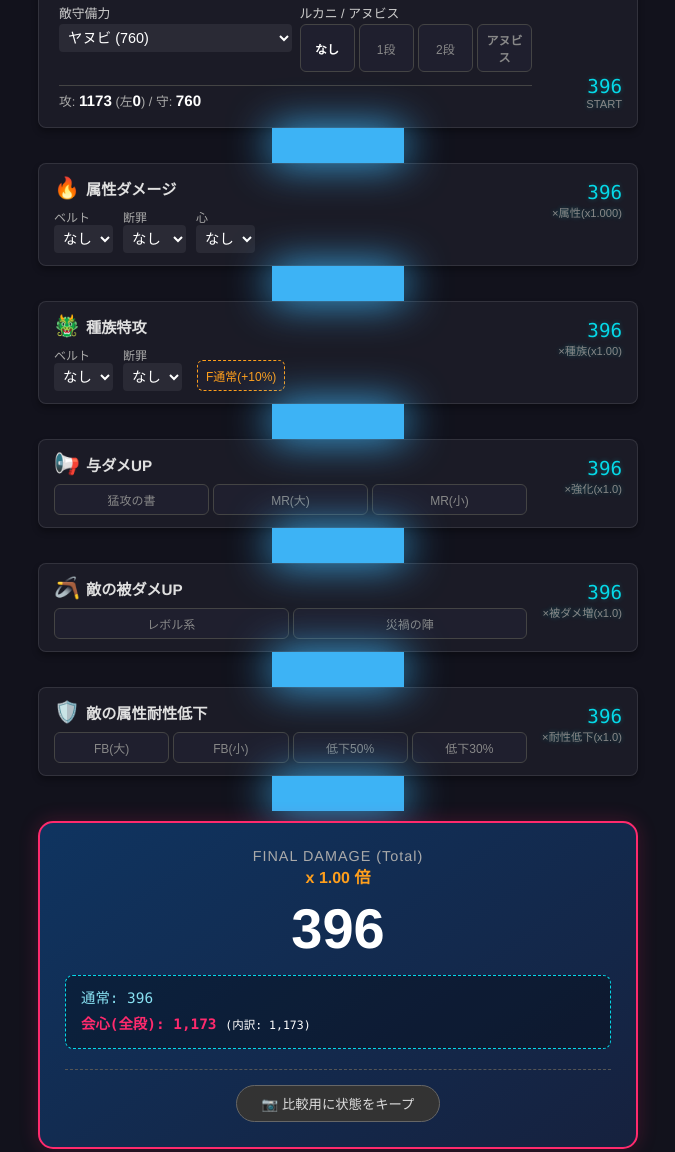
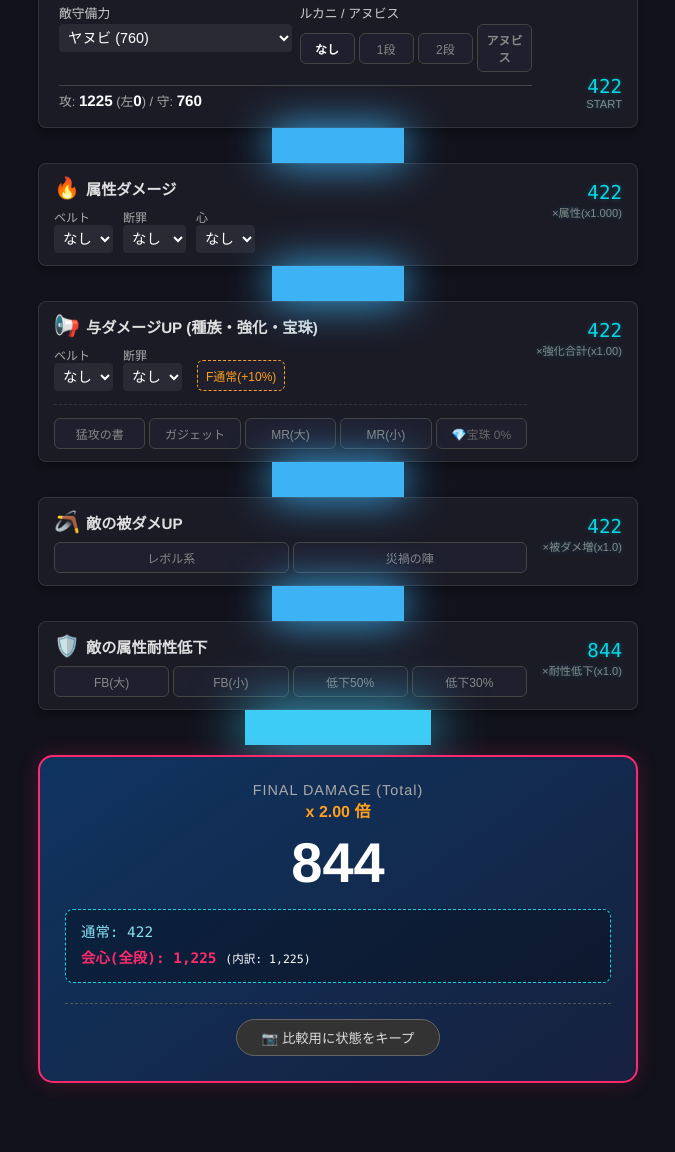
Before and after one commit to urabeevent-jpg/dmg_calc, a plain HTML site: page index.html in a window 1280 px wide. Shown: the part 257-1409 px from the top of the page, without its empty margins (302-977 px from the left). Drawn offline with Linux system fonts and the light colour scheme.

Commit message:
index.html

```diff
--- a/index.html
+++ b/index.html
@@ -3,7 +3,7 @@
 <head>
     <meta charset="UTF-8">
     <meta name="viewport" content="width=device-width, initial-scale=1.0">
-    <title>DQX 防衛用ダメージ計算機 v19</title>
+    <title>DQX 防衛用ダメージ計算機</title>
     <style>
         body {
             font-family: "Helvetica Neue", Arial, sans-serif;
@@ -14,7 +14,7 @@
             display: flex;
             flex-direction: column;
             align-items: center;
-            padding-bottom: 80px; /* ワイプ用スペース確保 */
+            padding-bottom: 80px;
         }
 
         h1 { margin-bottom: 20px; font-size: 1.5rem; color: #ff2a6d; text-shadow: 0 0 10px rgba(255, 42, 109, 0.5); }
@@ -155,7 +155,7 @@
         .calc-display span { color: #fff; font-weight: bold; font-size: 0.95rem; }
 
         /* トグルボタン */
-        .toggle-group { display: flex; gap: 4px; flex-wrap: wrap;}
+        .toggle-group { display: flex; gap: 4px; flex-wrap: wrap; align-items: center;}
         button.toggle-btn {
             padding: 6px 8px; border: 1px solid #444; background: #1f1f2e;
             color: #888; cursor: pointer; border-radius: 6px; font-size: 0.75rem;
@@ -163,6 +163,16 @@
         }
         button.toggle-btn:hover { background: #2f2f3e; }
         button.toggle-btn.active { color: white; font-weight: bold; }
+
+        .orb-badge {
+            padding: 6px 8px; border: 1px solid #444; background: #1f1f2e;
+            color: #666; border-radius: 6px; font-size: 0.75rem;
+            flex: 1; min-width: 60px; text-align: center;
+            pointer-events: none;
+        }
+        .orb-badge.active {
+            border-color: #00e676; color: #00e676; background: rgba(0, 230, 118, 0.1); font-weight: bold;
+        }
 
         button.toggle-btn.group-dmg.active { background: #ff2a6d; border-color: #ff2a6d; box-shadow: 0 0 8px rgba(255, 42, 109, 0.6); }
         button.toggle-btn.group-mr.active { background: #05d9e8; color: #000; border-color: #05d9e8; box-shadow: 0 0 8px rgba(5, 217, 232, 0.6); }
@@ -175,10 +185,12 @@
             background: linear-gradient(135deg, #ffd700, #ff8c00);
             color: #000; border-color: #ffd700; box-shadow: 0 0 10px #ffd700;
         }
+        button.toggle-btn[data-val="1.0"].group-dmg.active {
+            background: #ff5e00; border-color: #ff5e00; box-shadow: 0 0 10px #ff5e00;
+        }
         button.toggle-btn.btn-force-norm { border: 1px dashed #ff9f1c; color:#ff9f1c; flex:none; width: auto;}
         button.toggle-btn.btn-force-norm.active { background: #ff9f1c; color: #000; border-color: #ff9f1c; }
 
-        /* 追従ワイプ (Floating Wipe) */
         .floating-wipe {
             position: fixed;
             bottom: 20px;
@@ -191,17 +203,17 @@
             z-index: 1000;
             box-shadow: 0 5px 20px rgba(0,0,0,0.6);
             transition: opacity 0.3s, transform 0.3s;
-            /* 重要：クリックを透過させる */
             pointer-events: none;
             min-width: 120px;
         }
-        /* 隠すクラス */
         .floating-wipe.hidden {
             opacity: 0;
             transform: translateY(20px);
         }
         .wipe-label { font-size: 0.7rem; color: #aaa; margin-bottom: -3px;}
         .wipe-value { font-size: 1.6rem; font-weight: bold; color: #fff; font-family: "Consolas", monospace; }
+
+        .separator { width: 100%; border-bottom: 1px dashed rgba(255,255,255,0.1); margin: 5px 0; }
 
     </style>
 </head>
@@ -225,18 +237,15 @@
                 <div class="settings-grid">
                     <div class="settings-item">
                         <span>職業</span>
-                        <select id="calcJob" onchange="updateOptions()">
-                            </select>
+                        <select id="calcJob" onchange="updateOptions()"></select>
                     </div>
                     <div class="settings-item">
                         <span>武器</span>
-                        <select id="calcWeapon" onchange="updateOptions()">
-                            </select>
+                        <select id="calcWeapon" onchange="updateOptions()"></select>
                     </div>
                     <div class="settings-item">
                         <span>特技</span>
-                        <select id="calcSkillSelect" onchange="calcBaseDamage()">
-                            </select>
+                        <select id="calcSkillSelect" onchange="calcBaseDamage()"></select>
                     </div>
                     <div class="settings-item">
                         <span>バイキルト</span>
@@ -253,7 +262,7 @@
                         <span>ルカニ / アヌビス</span>
                         <div class="toggle-group">
                             <button class="toggle-btn active" data-lukani="1.0" onclick="setLukani(this)">なし</button>
-                            <button class="toggle-btn" data-lukani="0.8" onclick="setLukani(this)">1段</button>
+                            <button class="toggle-btn" data-lukani="0.7" onclick="setLukani(this)">1段</button>
                             <button class="toggle-btn" data-lukani="0.6" onclick="setLukani(this)">2段</button>
                             <button class="toggle-btn" data-lukani="0.0" onclick="setLukani(this)" style="font-weight:bold;">アヌビス</button>
                         </div>
@@ -325,7 +334,8 @@
 
         <div class="step-section">
             <div class="step-left">
-                <div class="step-label"><span class="step-icon">🐲</span> 種族特攻</div>
+                <div class="step-label"><span class="step-icon">📢</span> 与ダメージUP (種族・強化・宝珠)</div>
+
                 <div class="input-group">
                     <div class="input-item">
                         <span>ベルト</span>
@@ -358,25 +368,23 @@
                         <button class="toggle-btn btn-force-norm" id="btnForceNorm" onclick="toggleBtn(this)">F通常(+10%)</button>
                     </div>
                 </div>
+
+                <div class="separator"></div>
+
+                <div class="toggle-group">
+                    <button class="toggle-btn group-dmg" data-val="0.5" onclick="toggleBtn(this)">猛攻の書</button>
+                    <button class="toggle-btn group-dmg" data-val="1.0" onclick="toggleBtn(this)">ガジェット</button>
+                    <button class="toggle-btn group-mr" data-val="0.5" data-exclusive="mr" onclick="toggleBtn(this)">MR(大)</button>
+                    <button class="toggle-btn group-mr" data-val="0.2" data-exclusive="mr" onclick="toggleBtn(this)">MR(小)</button>
+
+                    <div id="orbBadge" class="orb-badge">💎宝珠 0%</div>
+                </div>
+
             </div>
-            <div class="step-result" id="res-race">1000<small>×種族</small></div>
+            <div class="step-result" id="res-merged">1000<small>×全加算枠</small></div>
         </div>
 
         <div class="beam-connector" id="beam3"></div>
-
-        <div class="step-section">
-            <div class="step-left">
-                <div class="step-label"><span class="step-icon">📢</span> 与ダメUP</div>
-                <div class="step-controls toggle-group">
-                    <button class="toggle-btn group-dmg" data-val="0.5" onclick="toggleBtn(this)">猛攻の書</button>
-                    <button class="toggle-btn group-mr" data-val="0.5" data-exclusive="mr" onclick="toggleBtn(this)">MR(大)</button>
-                    <button class="toggle-btn group-mr" data-val="0.2" data-exclusive="mr" onclick="toggleBtn(this)">MR(小)</button>
-                </div>
-            </div>
-            <div class="step-result" id="res-dmgup">1000<small>×強化</small></div>
-        </div>
-
-        <div class="beam-connector" id="beam4"></div>
 
         <div class="step-section">
             <div class="step-left">
@@ -389,7 +397,7 @@
             <div class="step-result" id="res-taken">1000<small>×弱体</small></div>
         </div>
 
-        <div class="beam-connector" id="beam5"></div>
+        <div class="beam-connector" id="beam4"></div>
 
         <div class="step-section">
             <div class="step-left">
@@ -405,7 +413,7 @@
             <div class="step-result" id="res-fb">1000<small>×耐性</small></div>
         </div>
 
-        <div class="beam-connector" id="beam6"></div>
+        <div class="beam-connector" id="beam5"></div>
 
         <div class="result-panel">
             <div style="font-size:0.9rem; color:#aaa; letter-spacing: 1px;">FINAL DAMAGE (Total)</div>
@@ -456,6 +464,9 @@
             'haya_norm': { name: '隼/ツメ通常', hits: [{m:1.0, t:'R'}, {m:0.7, t:'R'}], orb:0 },
             'haya_bato_norm': { name: '隼バト通常', hits: [{m:1.0, t:'R'}, {m:0.7, t:'R'}, {m:1.0, t:'L'}, {m:0.7, t:'L'}], orb:0 },
 
+            'cho_haya': { name: '超はやぶさ斬り', hits: [{m:0.75, t:'R'}, {m:0.75, t:'R'}, {m:0.75, t:'R'}, {m:0.75, t:'R'}], orb:0.36 },
+            'cho_haya_bato': { name: '超はやぶさ斬り(二刀)', hits: [{m:0.75, t:'R'}, {m:0.75, t:'R'}, {m:0.75, t:'R'}, {m:0.75, t:'R'}, {m:0.75, t:'L'}], orb:0.36 },
+
             'kokon': { name: '古今無双', hits: [{m:1.75, t:'R'}, {m:1.75, t:'R'}, {m:1.75, t:'R'}, {m:1.75, t:'R'}, {m:1.75, t:'L'}], orb:0.06 },
             'ultima': { name: 'アルテマソード', hits: [{m:4.8, t:'R'}, {m:4.8, t:'L'}], orb:0.12 },
             'fushicho': { name: '不死鳥天舞', hits: [{m:0.9, t:'R'}, {m:0.9, t:'R'}, {m:0.9, t:'R'}, {m:0.9, t:'R'}, {m:0.9, t:'L'}], orb:0.30 },
@@ -491,8 +502,7 @@
         const resultLabels = [
             null,
             document.getElementById('res-attr'),
-            document.getElementById('res-race'),
-            document.getElementById('res-dmgup'),
+            document.getElementById('res-merged'),
             document.getElementById('res-taken'),
             document.getElementById('res-fb')
         ];
@@ -502,8 +512,7 @@
             document.getElementById('beam2'),
             document.getElementById('beam3'),
             document.getElementById('beam4'),
-            document.getElementById('beam5'),
-            document.getElementById('beam6')
+            document.getElementById('beam5')
         ];
 
         function init() {
@@ -515,8 +524,6 @@
                 inputs.calcJob.appendChild(opt);
             }
             updateOptions();
-
-            // 追従ワイプの監視
             setupObserver();
         }
 
@@ -525,9 +532,9 @@
                 entries.forEach(entry => {
                     const wipe = document.getElementById('floatingWipe');
                     if (entry.isIntersecting) {
-                        wipe.classList.add('hidden'); // 結果が見えたら消す
+                        wipe.classList.add('hidden');
                     } else {
-                        wipe.classList.remove('hidden'); // 結果が見えなくなったら出す
+                        wipe.classList.remove('hidden');
                     }
                 });
             }, { threshold: 0.1 });
@@ -563,12 +570,12 @@
 
             if (jobKey === 'bato') {
                 if (wepKey === 'hayabusa') {
-                    availSkills.push('haya_norm');
                     availSkills.push('haya_bato_norm');
                 } else if (wepType === 'sword') {
                     availSkills.push('bato_norm');
                 }
                 if (wepType === 'sword') {
+                    availSkills.push('cho_haya_bato');
                     availSkills.push('kokon');
                     availSkills.push('ultima');
                     availSkills.push('fushicho');
@@ -584,6 +591,7 @@
             if (jobKey === 'masen') {
                 if (wepKey === 'hayabusa') {
                     availSkills.push('haya_norm');
+                    availSkills.push('cho_haya');
                 }
                 if (wepType === 'bow') {
                     availSkills.push('sunlight');
@@ -617,18 +625,18 @@
 
             let atkR = 0;
             if (inputs.btnBaiki.classList.contains('active')) {
-                atkR = Math.floor(baseStr * 1.4) + wepAtk + FIXED_ALCH;
+                atkR = Math.round((baseStr + wepAtk) * 1.4) + FIXED_ALCH;
             } else {
                 atkR = baseStr + wepAtk + FIXED_ALCH;
             }
 
             let atkL = 0;
             if (skillData.hits.some(h => h.t === 'L')) {
-                const leftStr = Math.floor(baseStr * 0.75);
+                const leftBase = Math.floor((baseStr + wepAtk) * 0.75);
                 if (inputs.btnBaiki.classList.contains('active')) {
-                    atkL = Math.floor(leftStr * 1.4) + wepAtk + FIXED_ALCH;
+                    atkL = Math.round(leftBase * 1.4) + FIXED_ALCH;
                 } else {
-                    atkL = leftStr + wepAtk + FIXED_ALCH;
+                    atkL = leftBase + FIXED_ALCH;
                 }
             }
 
@@ -650,15 +658,15 @@
                 let critDmg = 0;
 
                 if (hit.t === 'F') {
-                    dmg = hit.m * orbMult;
+                    dmg = hit.m;
                     critDmg = dmg;
                 } else {
                     let useAtk = (hit.t === 'L') ? atkL : atkR;
                     let base = (useAtk / 2) - (finalDef / 4);
                     if (base < 1) base = 1;
 
-                    dmg = (base * hit.m) * orbMult;
-                    critDmg = (useAtk * hit.m) * orbMult;
+                    dmg = base * hit.m;
+                    critDmg = useAtk * hit.m;
                 }
 
                 currentHitBases.push(dmg);
@@ -719,14 +727,31 @@
                 + parseFloat(inputs.attrRing.value)
                 + parseFloat(inputs.attrHeart.value);
 
-            let forceBonus = inputs.btnForceNorm.classList.contains('active') ? 0.1 : 0.0;
-            let raceMag = 1.0 + parseFloat(inputs.raceBelt.value) + parseFloat(inputs.raceRing.value) + forceBonus;
+            let mergedAdd = 0.0;
 
-            let dmgUpAdd = 0;
+            mergedAdd += parseFloat(inputs.raceBelt.value);
+            mergedAdd += parseFloat(inputs.raceRing.value);
+            if(inputs.btnForceNorm.classList.contains('active')) mergedAdd += 0.1;
+
             document.querySelectorAll('.group-dmg.active, .group-mr.active').forEach(btn => {
-                dmgUpAdd += parseFloat(btn.dataset.val);
+                mergedAdd += parseFloat(btn.dataset.val);
             });
-            let dmgUpMag = 1.0 + dmgUpAdd;
+
+            const sKey = inputs.calcSkillSelect.value;
+            const skillData = skills[sKey];
+            let orbVal = (skillData && skillData.orb) ? skillData.orb : 0;
+            mergedAdd += orbVal;
+
+            const orbBadge = document.getElementById('orbBadge');
+            if(orbVal > 0){
+                orbBadge.innerText = `💎宝珠 +${Math.round(orbVal*100)}%`;
+                orbBadge.classList.add('active');
+            } else {
+                orbBadge.innerText = `💎宝珠 0%`;
+                orbBadge.classList.remove('active');
+            }
+
+            let mergedMag = 1.0 + mergedAdd;
 
             let takenAdd = 0;
             document.querySelectorAll('.group-taken.active').forEach(btn => {
@@ -740,23 +765,22 @@
             });
             let fbMag = 1.0 + fbAdd;
 
-            let sumD1=0, sumD6=0;
+            let sumD1=0, sumD5=0;
             let finalHitsNormal = [];
-            let sumD2=0, sumD3=0, sumD4=0, sumD5=0;
+            let sumD2=0, sumD3=0, sumD4=0;
 
             currentHitBases.forEach(baseVal => {
                 let d1 = Math.floor(baseVal);
                 let d2 = Math.floor(d1 * attrMag);
-                let d3 = Math.floor(d2 * raceMag);
-                let d4 = Math.floor(d3 * dmgUpMag);
-                let d5 = Math.floor(d4 * takenMag);
-                let d6 = Math.floor(d5 * fbMag);
+                let d3 = Math.floor(d2 * mergedMag);
+                let d4 = Math.floor(d3 * takenMag);
+                let d5 = Math.floor(d4 * fbMag);
 
                 sumD1 += d1; sumD2 += d2; sumD3 += d3; sumD4 += d4; sumD5 += d5;
 
-                let capped = (d6 > 9999) ? 9999 : d6;
-                sumD6 += capped;
-                finalHitsNormal.push(d6);
+                let capped = (d5 > 9999) ? 9999 : d5;
+                sumD5 += capped;
+                finalHitsNormal.push(d5);
             });
 
             let sumCrit=0;
@@ -765,21 +789,19 @@
             currentHitCritBases.forEach(baseVal => {
                 let d1 = Math.floor(baseVal);
                 let d2 = Math.floor(d1 * attrMag);
-                let d3 = Math.floor(d2 * raceMag);
-                let d4 = Math.floor(d3 * dmgUpMag);
-                let d5 = Math.floor(d4 * takenMag);
-                let d6 = Math.floor(d5 * fbMag);
+                let d3 = Math.floor(d2 * mergedMag);
+                let d4 = Math.floor(d3 * takenMag);
+                let d5 = Math.floor(d4 * fbMag);
 
-                let capped = (d6 > 9999) ? 9999 : d6;
+                let capped = (d5 > 9999) ? 9999 : d5;
                 sumCrit += capped;
-                finalHitsCrit.push(d6);
+                finalHitsCrit.push(d5);
             });
 
-            // ビーム
-            const values = [sumD1, sumD2, sumD3, sumD4, sumD5, sumD6];
+            const values = [sumD1, sumD2, sumD3, sumD4, sumD5];
             const maxRef = Math.max((sumD1 || 1000) * 25, 2000);
 
-            for (let i = 0; i < 6; i++) {
+            for (let i = 0; i < 5; i++) {
                 let val = values[i];
                 if (beams[i]) {
                     let widthRatio = Math.sqrt(val) / Math.sqrt(maxRef);
@@ -792,18 +814,17 @@
                 if (resultLabels[i]) {
                     let desc = "";
                     if(i===1) desc = `×属性(x${attrMag.toFixed(3)})`;
-                    if(i===2) desc = `×種族(x${raceMag.toFixed(2)})`;
-                    if(i===3) desc = `×強化(x${dmgUpMag.toFixed(1)})`;
-                    if(i===4) desc = `×被ダメ増(x${takenMag.toFixed(1)})`;
-                    if(i===5) desc = `×耐性低下(x${fbMag.toFixed(1)})`;
+                    if(i===2) desc = `×強化合計(x${mergedMag.toFixed(2)})`;
+                    if(i===3) desc = `×被ダメ増(x${takenMag.toFixed(1)})`;
+                    if(i===4) desc = `×耐性低下(x${fbMag.toFixed(1)})`;
                     resultLabels[i].innerHTML = `${val.toLocaleString()}<small>${desc}</small>`;
                 }
             }
 
-            const finalVal = sumD6;
+            const finalVal = sumD5;
             const finalStr = finalVal.toLocaleString();
             document.getElementById('finalResult').innerText = finalStr;
-            document.getElementById('wipeResult').innerText = finalStr; // ワイプも更新
+            document.getElementById('wipeResult').innerText = finalStr;
 
             const totalMultiplier = (sumD1 > 0) ? (finalVal / sumD1).toFixed(2) : "1.00";
             document.getElementById('totalMult').innerText = `x ${totalMultiplier} 倍`;
```
